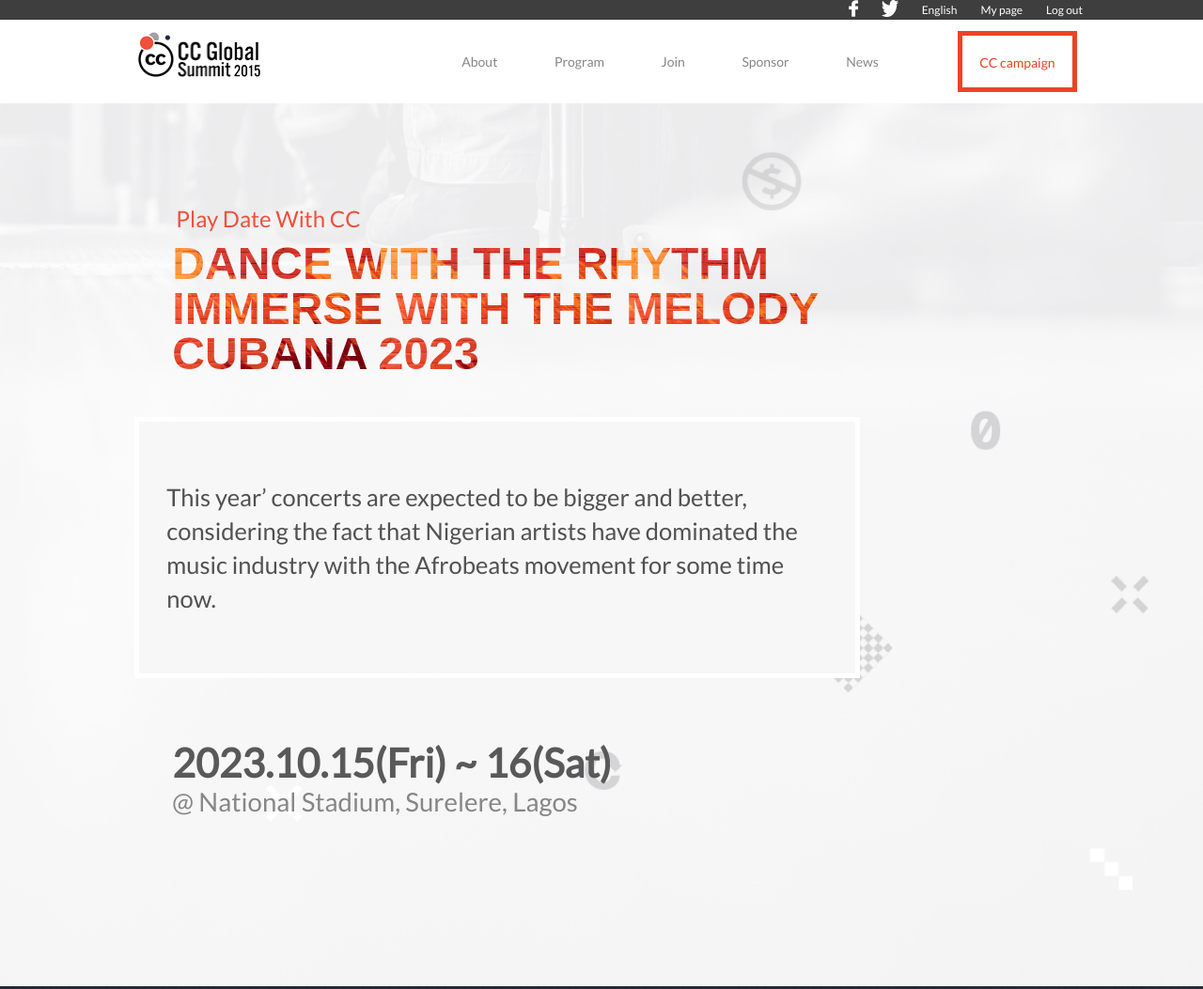
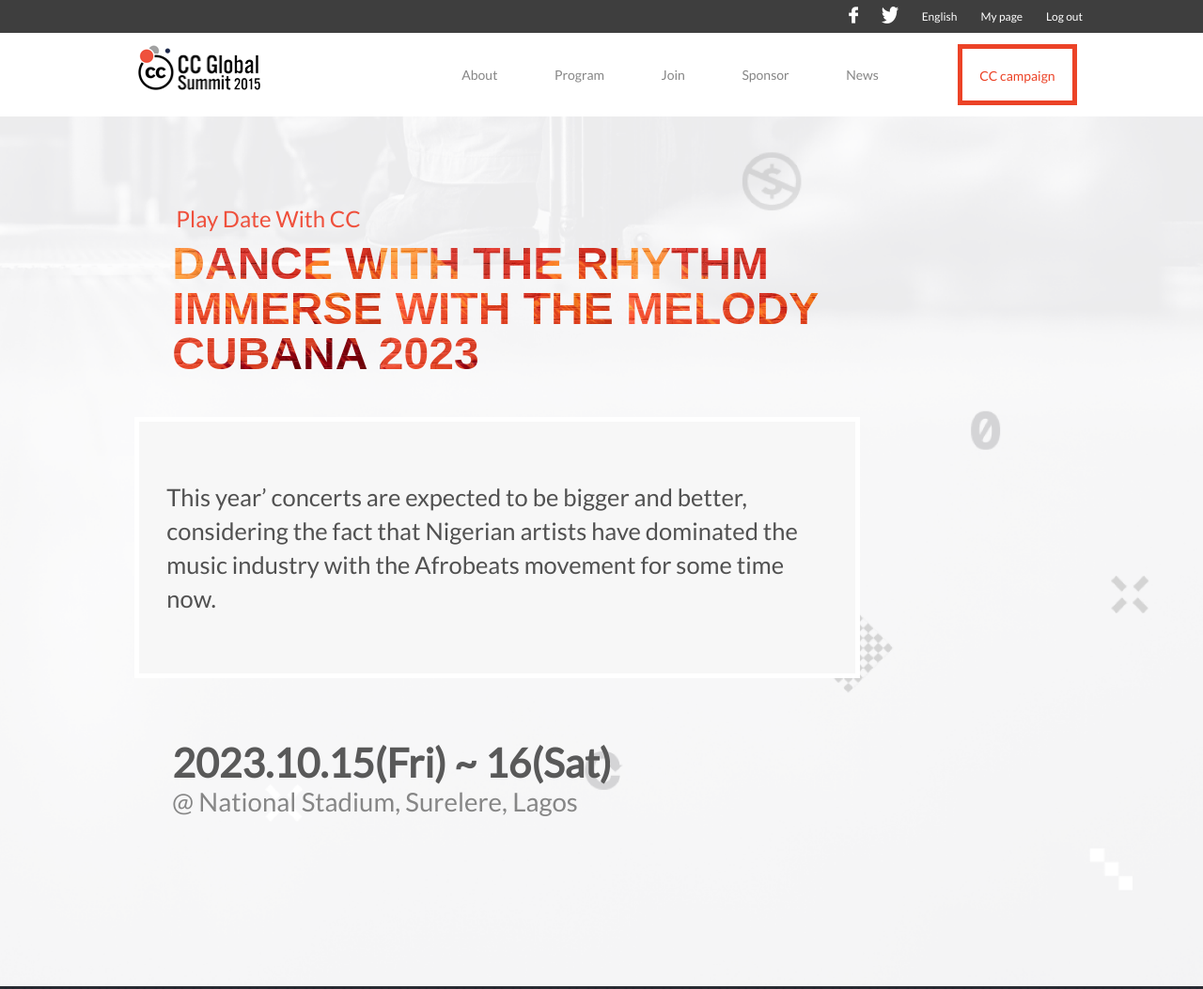
Before and after one commit to abiola-arobieke/music-concert, a website: page index.html in a window 1280 px wide. Shown: the top 1053 px of the page at 94% size. Drawn offline with Linux system fonts and the light colour scheme.

Commit message:
Update index.css file

```diff
--- a/index.css
+++ b/index.css
@@ -738,6 +738,8 @@ h2 {
   .navbar {
     /* padding: 0 15%; */
     padding-right: 10%;
+    padding-top: 7px;
+    padding-bottom: 7px;
   }
 
   .navigation {
```
